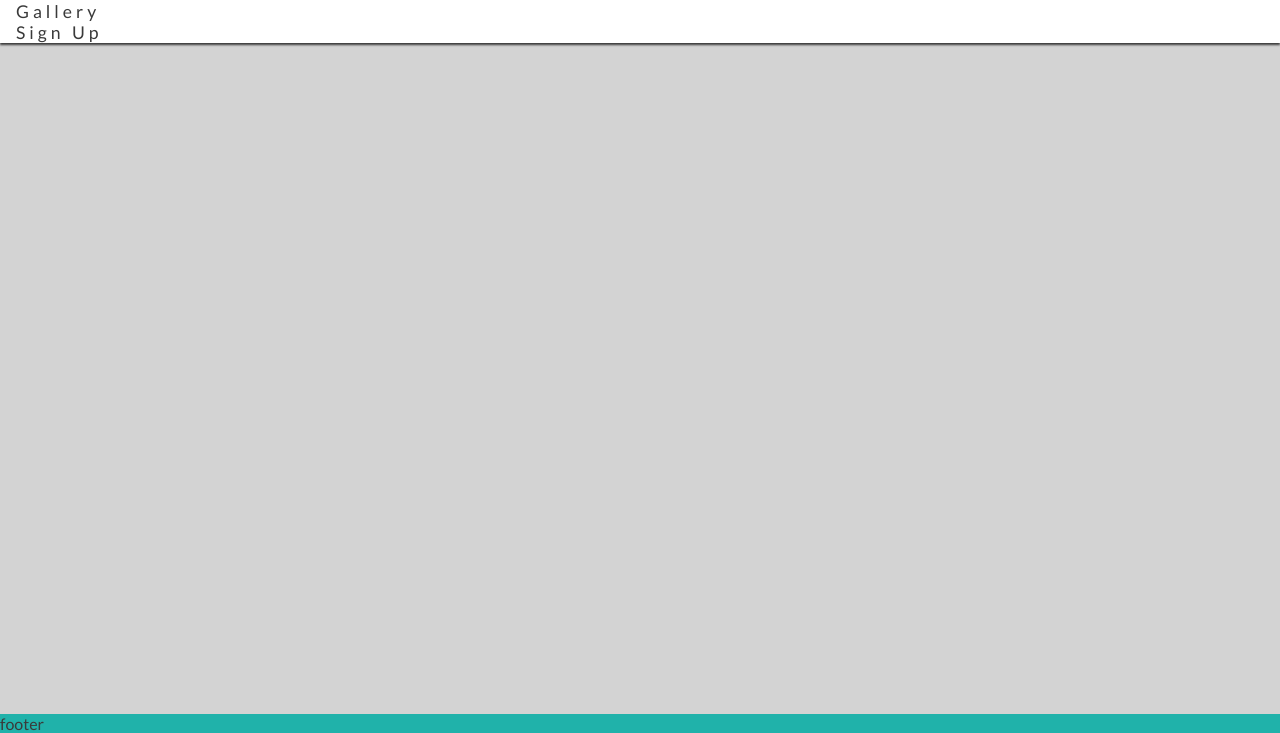
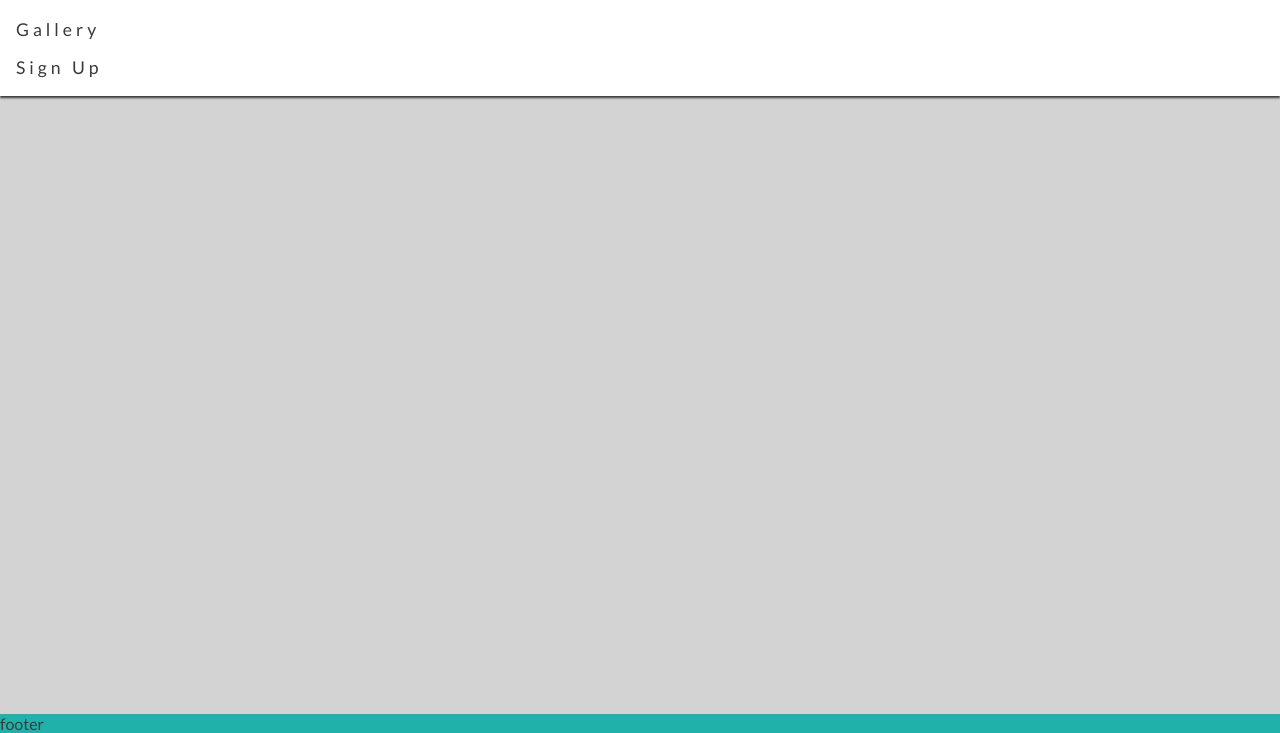
Before and after one commit to kash-dotcom/love-running, a plain HTML site: page index.html in a window 1280 px wide. Shown: the part 67-800 px from the top of the page. Drawn offline with nearby package versions, Linux system fonts and the light colour scheme.

Commit message:
menu and list spacing #menu .active

```diff
--- a/assets/css/style.css
+++ b/assets/css/style.css
@@ -48,6 +48,14 @@ h1 {
   letter-spacing: 4px;
   list-style-type: none;
 }
+
+#menu > li {
+  margin-bottom: 1em;
+}
+
+.active {
+  border-bottom: 1px solid #3a3a3a;
+}
 /*main content */
 main {
     background-color: lightgrey;
--- a/index.html
+++ b/index.html
@@ -26,9 +26,9 @@
         </a>
         <nav>
             <ul id="menu">
-                <li><a href=""></a>Home</li>
-                <li><a href=""></a>Gallery</li>
-                <li><a href=""></a>Sign Up</li>
+                <li><a href="" class="active"></a>Home</li>
+                <li><a href="" class="active"></a>Gallery</li>
+                <li><a href="" class="active"></a>Sign Up</li>
             </ul>
         </nav>
     </header>
```
